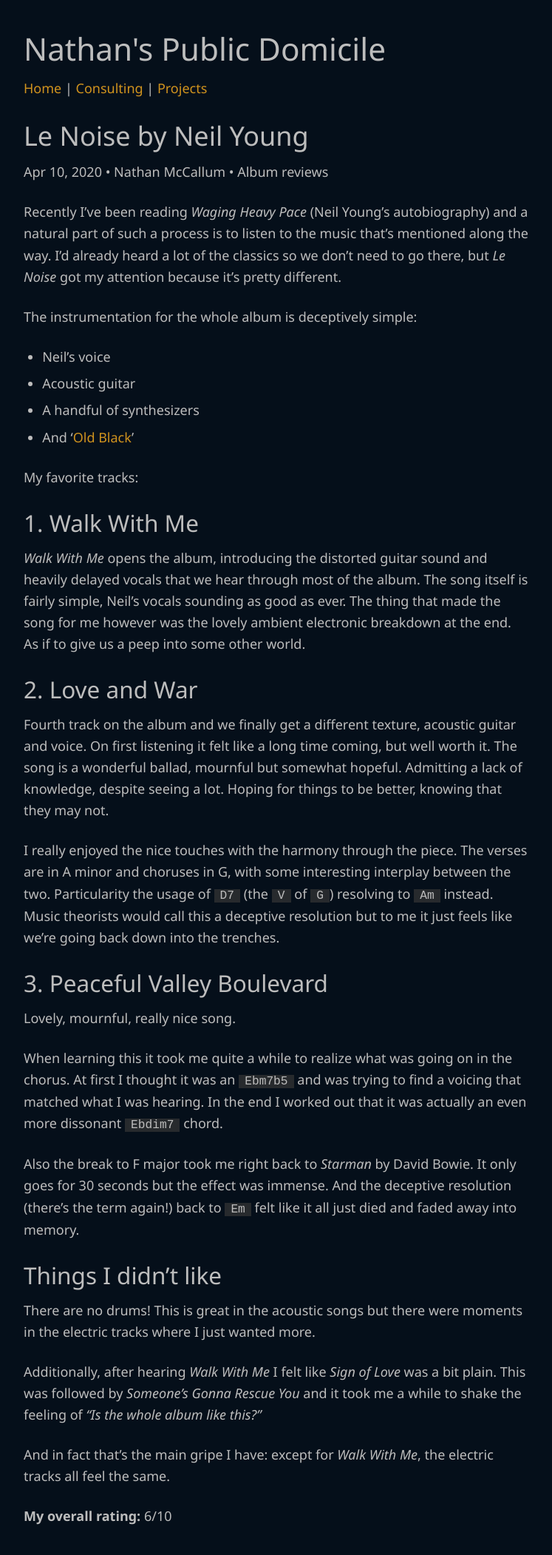
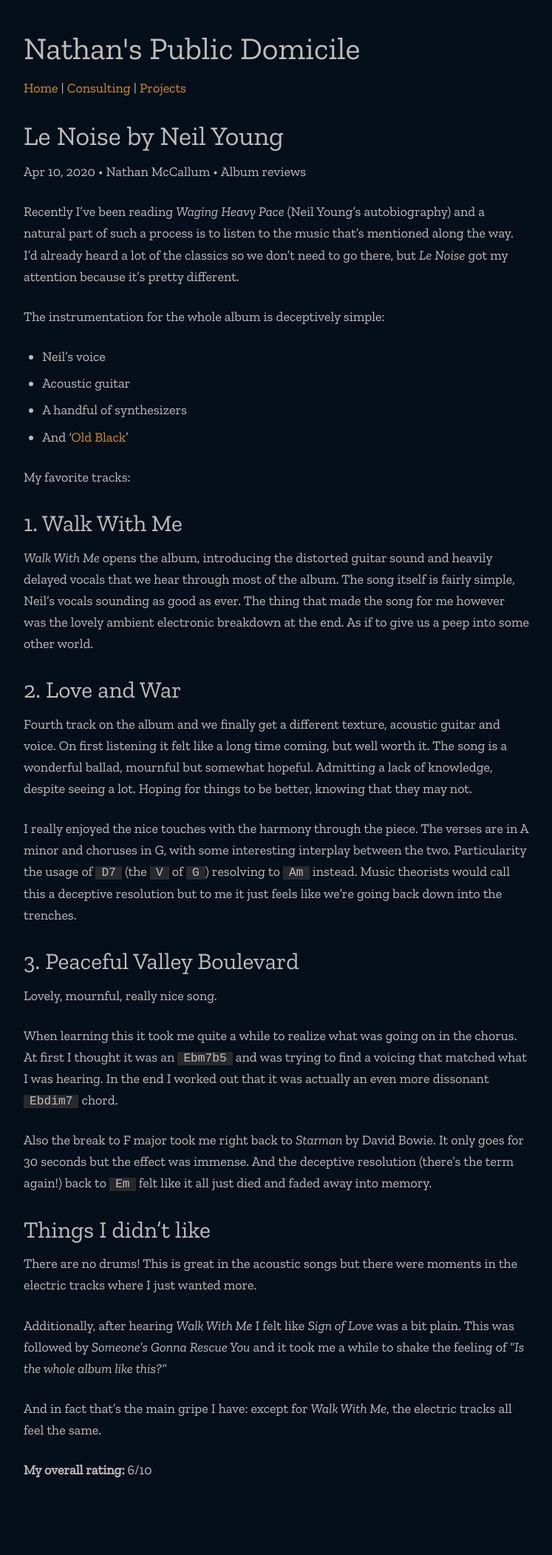
Before and after one commit to 1vasari/nathan-mccallum.com, a Jekyll site: the page built from _posts/2020-04-10-le-noise-by-neil-young.md, in a window 1280 px wide. Shown: the whole page at 74% size, without its empty margins (266-1013 px from the left). Built offline with Jekyll 4.4.1, drawn with Linux system fonts in a browser that asks for light colours; after the commit the page ends 2040 px from its top, so only the background shows below that.

Commit message:
Trying out a new font

```diff
--- a/_includes/css/sakura.scss
+++ b/_includes/css/sakura.scss
@@ -9,7 +9,7 @@
 //
 html {
   font-size: 62.5%;
-  font-family: "Segoe UI", Roboto, "Helvetica Neue", sans-serif, Arial, "Noto Sans";
+  font-family: "Zilla Slab", "Times New Roman", serif;
   background-color: #050f1a; }
 
 body {
@@ -30,7 +30,7 @@
 
 h1, h2, h3, h4, h5, h6 {
   line-height: 1.1;
-  font-family: "Segoe UI", Roboto, "Helvetica Neue", sans-serif, Arial, "Noto Sans";
+  font-family: "Zilla Slab", "Times New Roman", serif;
   font-weight: 400;
   margin-top: 3rem;
   margin-bottom: 1.5rem;
--- a/_layouts/default.html
+++ b/_layouts/default.html
@@ -1,6 +1,7 @@
 <!DOCTYPE html>
 <html lang="en">
   <head>
+    <link rel="preconnect" href="https://fonts.gstatic.com">
     <meta charset="utf-8">
     <meta http-equiv="X-UA-Compatible" content="IE=edge">
     <meta name="viewport" content="width=device-width, initial-scale=1">
@@ -15,6 +16,7 @@
     <style>
     {{ styles | scssify }}
     </style>
+    <link href="https://fonts.googleapis.com/css2?family=Zilla+Slab:ital@0;1&display=swap" rel="stylesheet">
   </head>
 
   <body>
```
